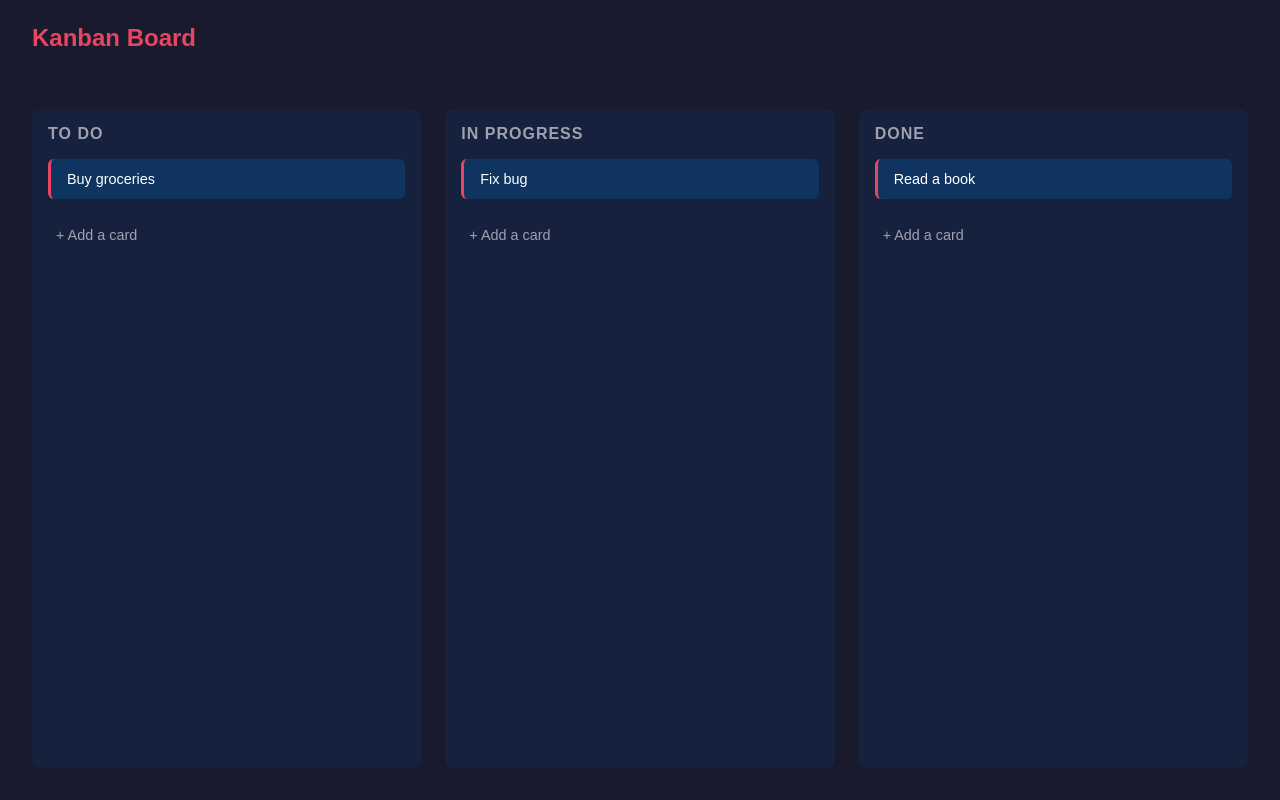
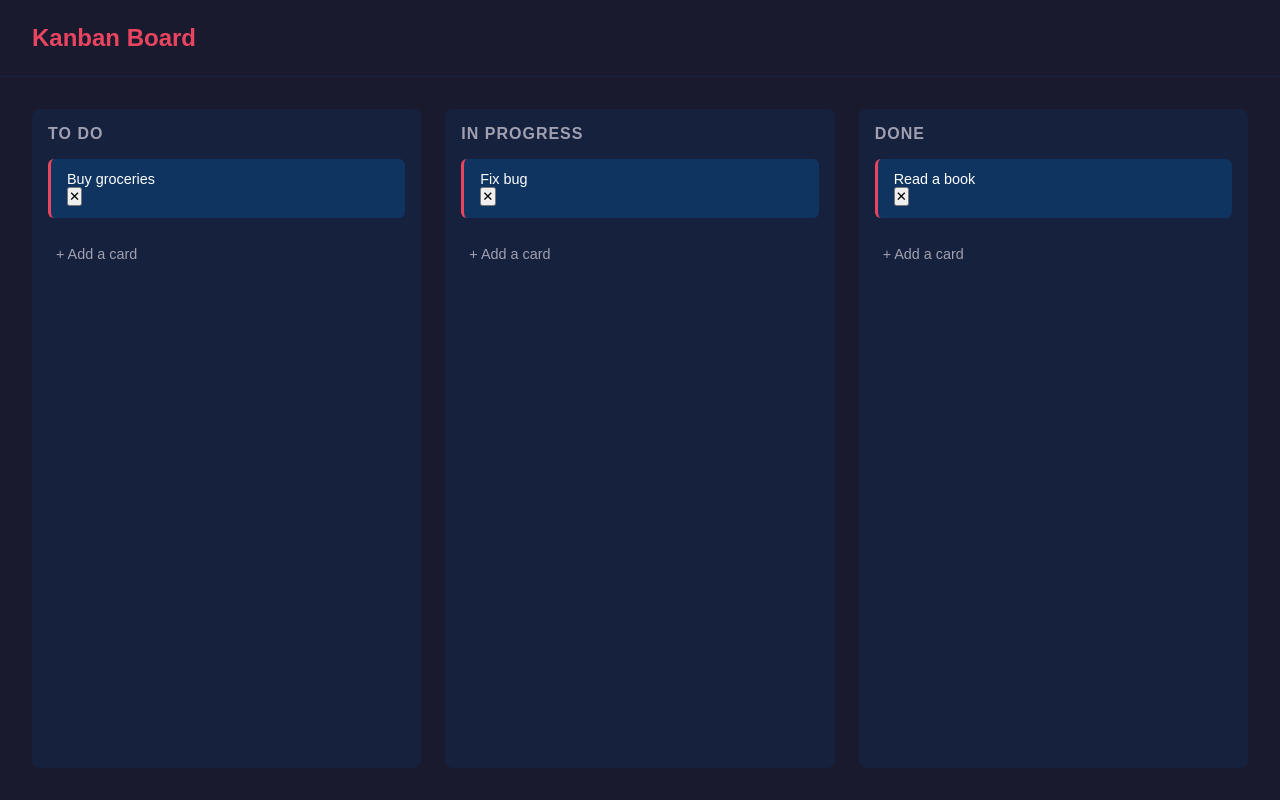
Before and after one commit to yegost/kanban-board, a React (Vite) app: page / in a window 1280 px wide. Built offline with nearby package versions, Linux system fonts and the light colour scheme.

Commit message:
add delete button to cards

```diff
--- a/src/App.jsx
+++ b/src/App.jsx
@@ -29,6 +29,10 @@ function App() {
     setCards([...cards, newCard]);
   }
 
+  function deleteCard(cardId) {
+    setCards(cards.filter((card) => card.id !== cardId))
+  }
+
   function moveCard(cardId, toColumn) {
     setCards(cards.map((card) =>
       card.id === cardId ? { ...card, column: toColumn } : card
@@ -47,6 +51,7 @@ function App() {
             title={col}
             cards={cards.filter((card) => card.column === col)}
             onAddCard={addCard}
+            onDeleteCard={deleteCard}
             draggedId={draggedId}
             setDraggedId={setDraggedId}
             onDrop={moveCard}
--- a/src/components/Card.jsx
+++ b/src/components/Card.jsx
@@ -1,4 +1,4 @@
-function Card({ id, text, onDragStart }) {
+function Card({ id, text, onDragStart, onDelete }) {
     return(
         <div
             className="card"
@@ -6,6 +6,7 @@ function Card({ id, text, onDragStart }) {
             onDragStart={() => onDragStart(id)}
         >
             <p>{text}</p>
+            <button className="btn-delete" onClick={() => onDelete(id)}>✕</button>
         </div>
     );
 }
--- a/src/components/Column.jsx
+++ b/src/components/Column.jsx
@@ -1,7 +1,7 @@
 import { useState } from "react";
 import Card from "./Card";
 
-function Column({ title, cards, onAddCard, draggedId, setDraggedId, onDrop }) {
+function Column({ title, cards, onAddCard, onDeleteCard, draggedId, setDraggedId, onDrop }) {
   const [adding, setAdding] = useState(false);
   const [text, setText] = useState("");
 
@@ -36,6 +36,7 @@ function Column({ title, cards, onAddCard, draggedId, setDraggedId, onDrop }) {
             id={card.id}
             text={card.text}
             onDragStart={setDraggedId}
+            onDelete={onDeleteCard}
         />
       ))}
       {adding ? (
```
